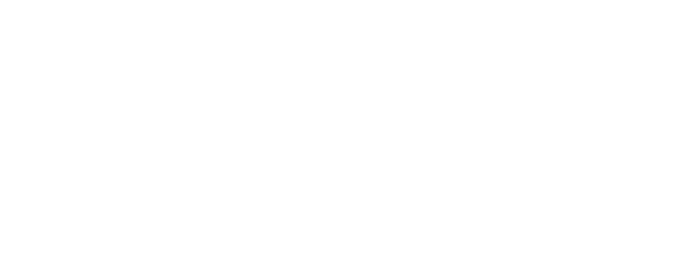
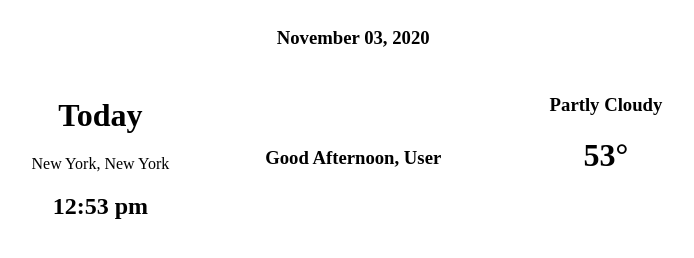
Before and after one commit to lhansra/weather-app, a plain HTML site: page index.html in a window 1280 px wide. Shown: the whole page, without its empty margins (34-728 px from the left). Drawn offline with Linux system fonts and the light colour scheme.

Commit message:
Aligned daily view

```diff
--- a/index.html
+++ b/index.html
@@ -2,13 +2,28 @@
 <html lang="en">
 
 <head>
-  <title>Weather App</title>
-  <meta charset="UTF-8">
-  <meta name="viewport" content="width=device-width, initial-scale=1.0">
-  <link rel="stylesheet" href="styles.css">
+    <title>Weather App</title>
+    <meta charset="UTF-8">
+    <meta name="viewport" content="width=device-width, initial-scale=1.0">
+    <link rel="stylesheet" href="styles.css">
 </head>
 
 <body>
+    <div class="daily">
+        <h3 id="date">November 03, 2020</h3>
+        <div class="location">
+            <h1>Today</h1>
+            <p> New York, New York</p>
+            <h2>12:53 pm</h2>
+        </div>
+        <div class="greeting">
+            <h3>Good Afternoon, User</h3>
+        </div>
+        <div class="weather">
+            <h3>Partly Cloudy</h3>
+            <h1>53°</h1>
+        </div>
+    </div>
 </body>
 
 </html>
--- a/styles.css
+++ b/styles.css
@@ -0,0 +1,39 @@
+@font-face {
+    font-family: 'Nunito';
+    src: url("assets/Nunito/Nunito-Light.ttf");
+    font-display: fallback;
+  }
+
+  @font-face {
+    font-family: 'Nunito-Light';
+    src: url("assets/Nunito/Nunito-ExtraLight.ttf");
+    font-display: fallback;
+  }
+
+  .daily {
+      display: grid;
+      grid-template-columns: 20% 20% 20%;
+      grid-template-rows: 30%;
+  }
+
+  .location {
+      grid-column-start: 1;
+      text-align: center;
+  }
+
+  .greeting {
+      grid-column-start: 2;
+      text-align: center;
+      align-self: center;
+
+  }
+
+  .weather {
+    grid-column-start: 3;
+    text-align: center;
+  }
+
+#date {
+    text-align: center;
+    grid-column-start: 2;
+}
```
Also changed, not shown: assets/Nunito/Nunito-Black.ttf (added), assets/Nunito/Nunito-BlackItalic.ttf (added), assets/Nunito/Nunito-Bold.ttf (added), assets/Nunito/Nunito-BoldItalic.ttf (added), assets/Nunito/Nunito-ExtraBold.ttf (added), assets/Nunito/Nunito-ExtraBoldItalic.ttf (added), assets/Nunito/Nunito-ExtraLight.ttf (added), assets/Nunito/Nunito-ExtraLightItalic.ttf (added), assets/Nunito/Nunito-Italic.ttf (added), assets/Nunito/Nunito-Light.ttf (added), assets/Nunito/Nunito-LightItalic.ttf (added), assets/Nunito/Nunito-Regular.ttf (added), assets/Nunito/Nunito-SemiBold.ttf (added), assets/Nunito/Nunito-SemiBoldItalic.ttf (added), 1 more files.
